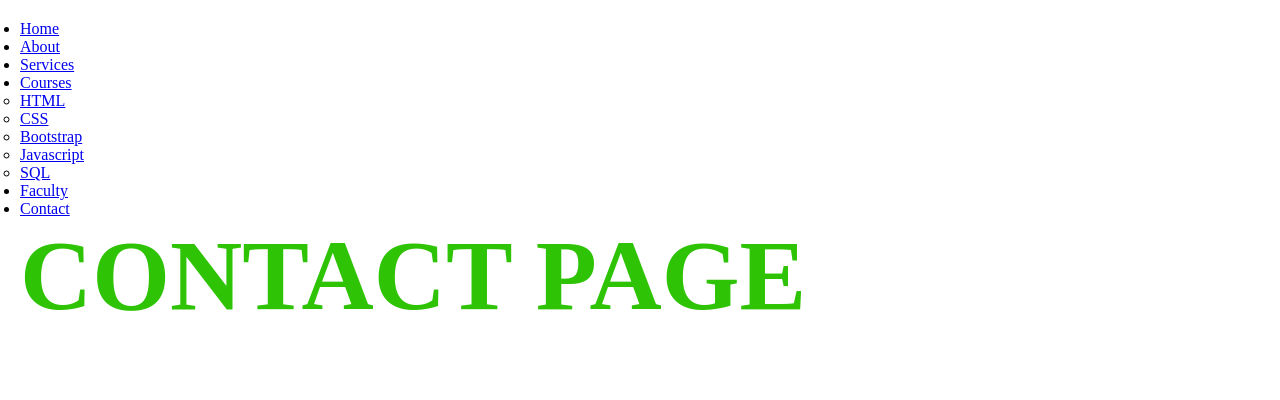
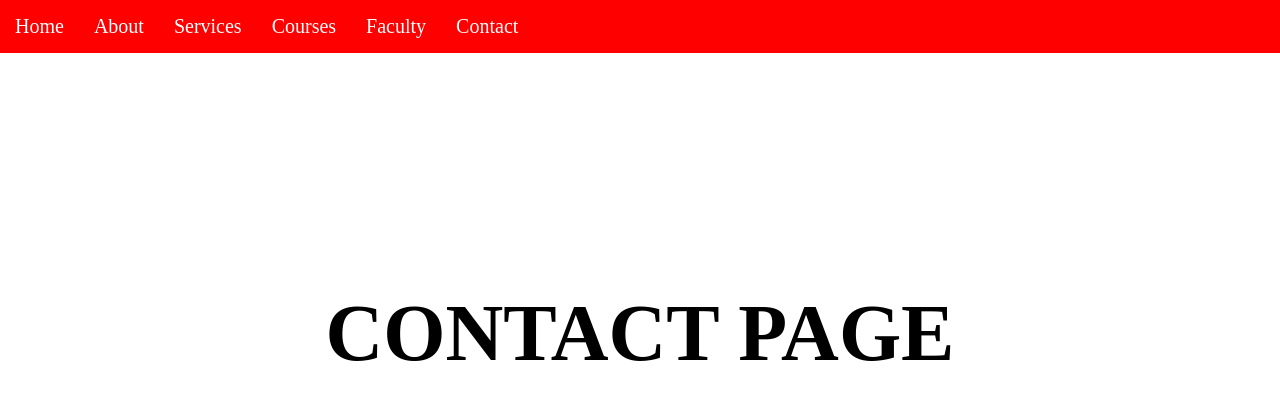
Before and after one commit to somesh-chutel/F49_Res_Project, a plain HTML site: page contact.html in a window 1280 px wide. Drawn offline with Linux system fonts and the light colour scheme.

Commit message:
nav style update

```diff
--- a/contact.html
+++ b/contact.html
@@ -54,7 +54,7 @@
 
         <div class="rest-cont">
 
-            <h1 style="color: rgb(46, 195, 5);font-size: 100px;"> CONTACT PAGE</h1>
+            <h1> CONTACT PAGE</h1>
 
         </div>
 
--- a/style.css
+++ b/style.css
@@ -8,78 +8,50 @@ p{
 }
 .d1 {
   width: 100%;
-  padding: 20px;
+}
+nav{
+  width: 100%;
+}
+.h-nav{
+  width: 100%;
+ list-style: none;
+ background-color: red;
+}
+.h-items{
+  padding: 10px;
+}
+.v-nav{
+  list-style: none;
+  display: none;
 }
 
-.box{
-    width: 100px;
-    height: 100px;
-    background-color: teal;
-    position: absolute;
-    top: 20px;
-    left: -100px;
-    opacity: 1;
-    animation-name: anim;
-    animation-duration: 4s;
-    /* animation-timing-function: cubic-bezier(.72,1.83,.44,-0.72); */
+
+a{
+  color: white;
+  text-decoration: none;
 }
-.b1{
-  top: 400px;
-    left: 400px;
-    opacity: 1;
-    transform: rotate(360deg);
-    width: 200px;
-    height: 200px;
-    border-radius: 100%;
+.rest-cont{
+  width: 100%;
+  height: 70vh;
+  display: flex;
+  justify-content: center;
+  align-items: center;
+
 }
 
-@keyframes anim {
 
-  0%{
-    top: 20px;
-    left: -100px;
-    opacity: 0;
-    transform: rotate(0);
-    width: 100px;
-    height: 100px;
-    border-radius: 0;
-    border-radius: 10%;
+@media (min-width:1024px) {
+
+  .h-nav{
+    display: flex;
   }
-  25%{
-    top: 20px;
-    left: 200px;
-    opacity: 0.2;
-    transform: rotate(0);
-    width: 100px;
-    height: 100px;
-    border-radius: 20%;
+  .h-items{
+    padding: 15px;
   }
-  50%{
-    top: 200px;
-    left: 200px;
-    opacity: 0.5;
-    transform: rotate(0);
-    width: 100px;
-    height: 100px;
-    border-radius: 30%;
+  a{
+    font-size: 20px;
   }
-  75%{
-    top: 200px;
-    left: 400px;
-    opacity: 0.7;
-    transform: rotate(0);
-    width: 100px;
-    height: 100px;
-    border-radius: 40%;
+  h1{
+    font-size: 80px;
   }
-  100%{
-    top: 400px;
-    left: 400px;
-    opacity: 1;
-    transform: rotate(360deg);
-    width: 200px;
-    height: 200px;
-    border-radius: 100%;
-  }
-
 }
```
Also changed, not shown: about.html (+1 -1 lines), courses.html (+1 -1 lines), faculty.html (+1 -1 lines), index.html (+2 -1 lines), sevices.html (+1 -1 lines).
